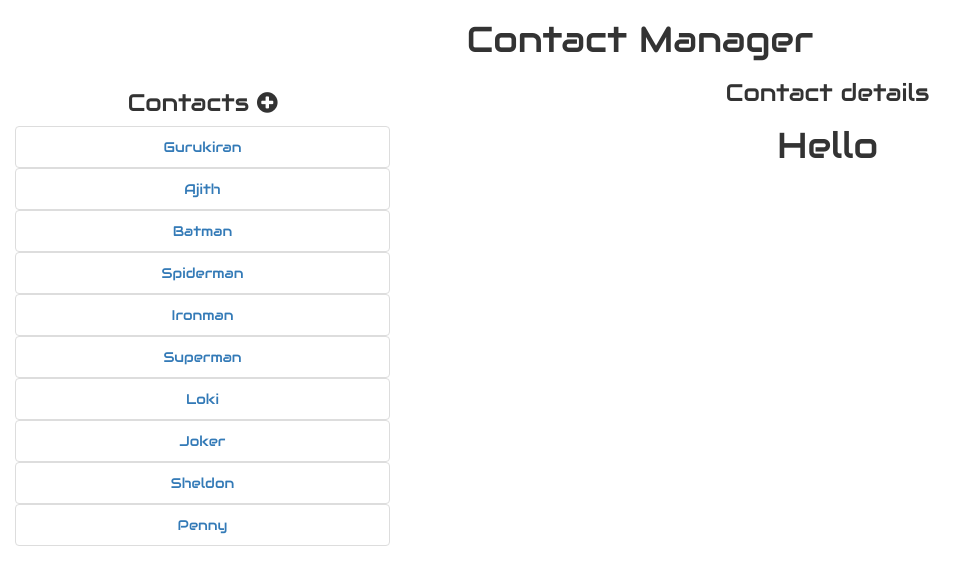
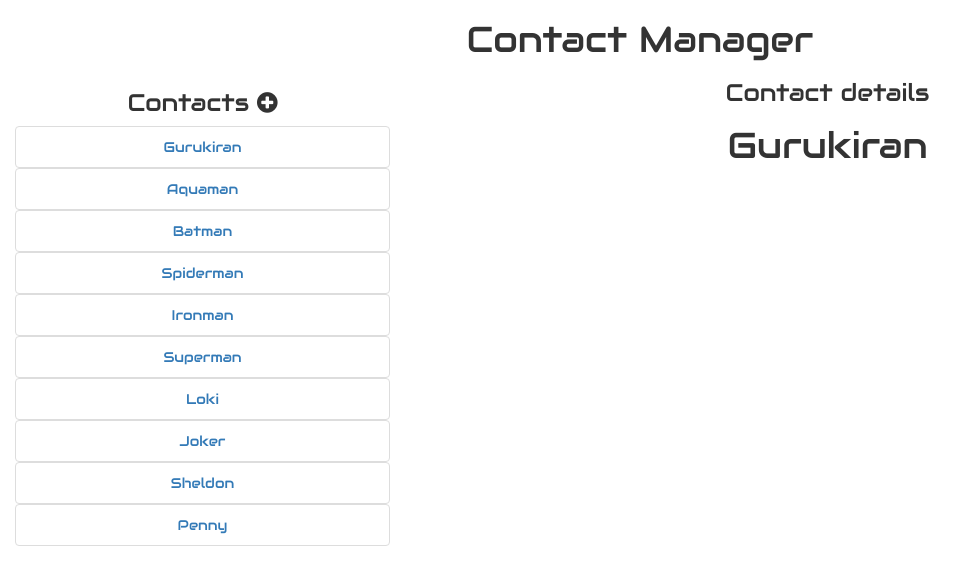
Before and after one commit to guru-sode/redux-contact-app, a React (Create React App) app: page /Gurukiran in a window 1280 px wide. Shown: the top 584 px of the page, without its empty margins (0-977 px from the left). Built offline with nearby package versions, Linux system fonts and the light colour scheme.

Commit message:
Get index of clicked names

```diff
--- /dev/null
+++ b/src/ContactDetails.jsx
@@ -0,0 +1,35 @@
+import React, { Component } from 'react';
+import data from './data/contactList.json';
+
+class ContactDetails extends Component {
+    constructor() {
+        super();
+    this.state = {
+        home:'',
+        mobile:'',
+        birthday:''
+     }
+    }
+
+    componentDidMount=()=>{
+        // const index=this.getIndex();
+        // console.log(data[index]);
+    }
+
+    getIndex(){
+        let index;
+        data.map((person,i)=>{
+            if(this.props.match.params.name===person.name){
+            index=i;
+            }
+        })
+        console.log(data[index]);
+
+    }
+
+     render() {
+        return (<h1>{this.getIndex()}{this.props.match.params.name}</h1>  );
+    }
+}
+
+export default ContactDetails;
--- a/src/ContactList.jsx
+++ b/src/ContactList.jsx
@@ -2,6 +2,7 @@ import React, { Component } from 'react';
 import data from './data/contactList.json';
 import { BrowserRouter, Route } from 'react-router-dom';
 import {NavLink} from 'react-router-dom';
+import ContactDetails from './ContactDetails';
 
 
 class ContactList extends Component {
@@ -24,10 +25,9 @@ class ContactList extends Component {
     const names = [];
     for (let i = 0; i < this.state.name.length; i++) {
       names.push(
-      <NavLink to={`/${this.state.name[i]}`}>
+      <NavLink to={`/${this.state.name[i]}`} key={this.state.name[i]}>
               <li
           className="list-group-item"
-          onClick={this.handleClick.bind(this, this.state.name[i])}
           key={this.state.name[i]}
         >
           {this.state.name[i]}
@@ -37,10 +37,6 @@ class ContactList extends Component {
     }
     return names;
   }
-  handleClick(key){
-
-  }
-
 
   render() {
     return (
@@ -55,9 +51,7 @@ class ContactList extends Component {
         </div>
         <div className="conatct-details-container">
         <h3>Contact details</h3>
-        <Route path='/Gurukiran' render={()=>{
-            return <h1>Hello</h1>
-        }}></Route>
+        <Route path='/:name' component={ContactDetails}></Route>
         </div>
       </div>
       </BrowserRouter>
--- a/src/data/contactList.json
+++ b/src/data/contactList.json
@@ -8,7 +8,7 @@
         "birthday": "25/04/1995"
     },
     {
-        "name": "Ajith",
+        "name": "Aquaman",
         "numbers": {
             "mobile": "9481567378",
             "home": "08000001"
```
